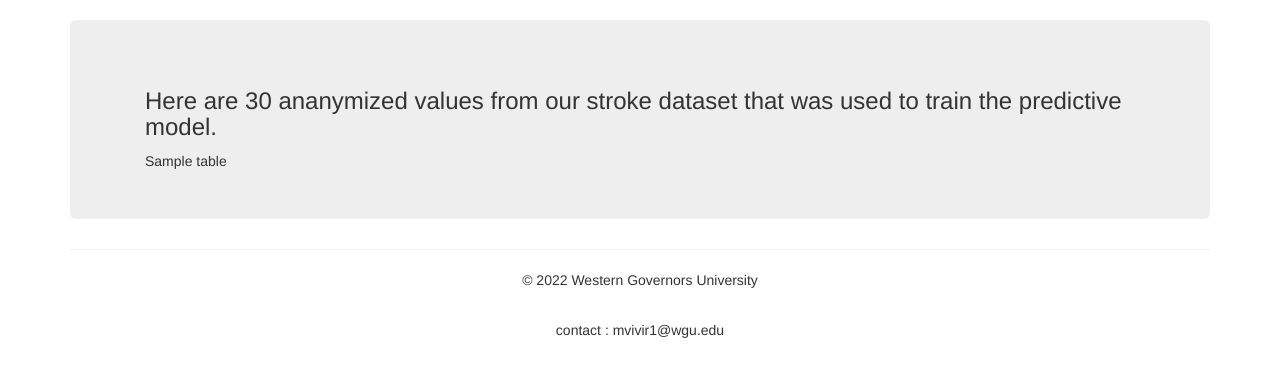
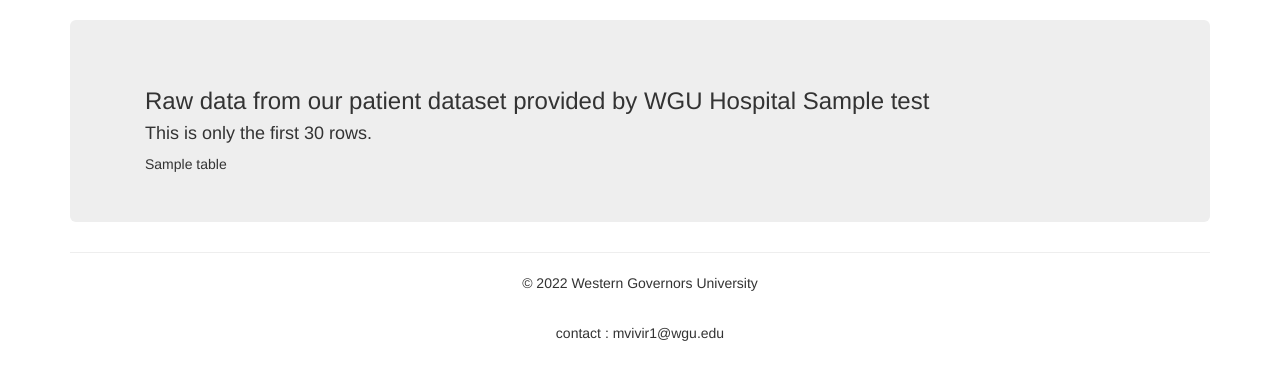
Before and after one commit to mvivirito/stroke_prediction, a Flask app: template app/templates/visual.html in a window 1280 px wide. Shown: the part 52-432 px from the top of the page. Run offline with Flask 2, Linux system fonts and the light colour scheme; the template is opened without the code that fills it: most values are stand-ins (such as "Sample title", 1, 10 or a date in 2020); some libraries are stand-ins or nearby versions.

Commit message:
playing with variable data

```diff
--- a/app/main.py
+++ b/app/main.py
@@ -21,6 +21,8 @@
 target = join(app.static_folder, 'data/stroke-data.csv')
 stroke_data = pd.read_csv(target)
 table_data = stroke_data.head(30)
+
+test_data = "Hello World"
 
 # use decorators to link the function to a url
 @app.route('/')
@@ -47,4 +49,6 @@
 def visual():
     return render_template('visual.html',
                            PageTitle = "Visual",
-                           table=[table_data.to_html(classes=["table-bordered", "table-striped", "table-hover"], index = False)], titles= stroke_data.columns.values)
+                           table=[table_data.to_html(classes=["table-bordered", "table-striped", "table-hover"], index = False)],
+                           test=test_data
+                           )
--- a/app/templates/visual.html
+++ b/app/templates/visual.html
@@ -41,7 +41,7 @@
                 <span class="icon-bar"></span>
                 <span class="icon-bar"></span>
             </button>
-            <a class="navbar-brand" href="#" style="color:#000000">&#x1F9E0; Stroke Prediction</a>
+            <a class="navbar-brand" href="main" style="color:#000000">&#x1F9E0; Stroke Prediction</a>
         </div>
         <div id="navbar" class="navbar-collapse collapse">
             <ul class="nav navbar-nav">
@@ -59,7 +59,8 @@
 <!-- Main jumbotron for a primary marketing message or call to action -->
 <div class="jumbotron">
     <div class="container">
-        <h3>Here are 30 ananymized values from our stroke dataset that was used to train the predictive model.</h3>
+        <h3>Raw data from our patient dataset provided by WGU Hospital {{ test }}</h3>
+        <h4>This is only the first 30 rows. </h4>
 
         {% for table in table %}
         {{ table|safe }}
```
